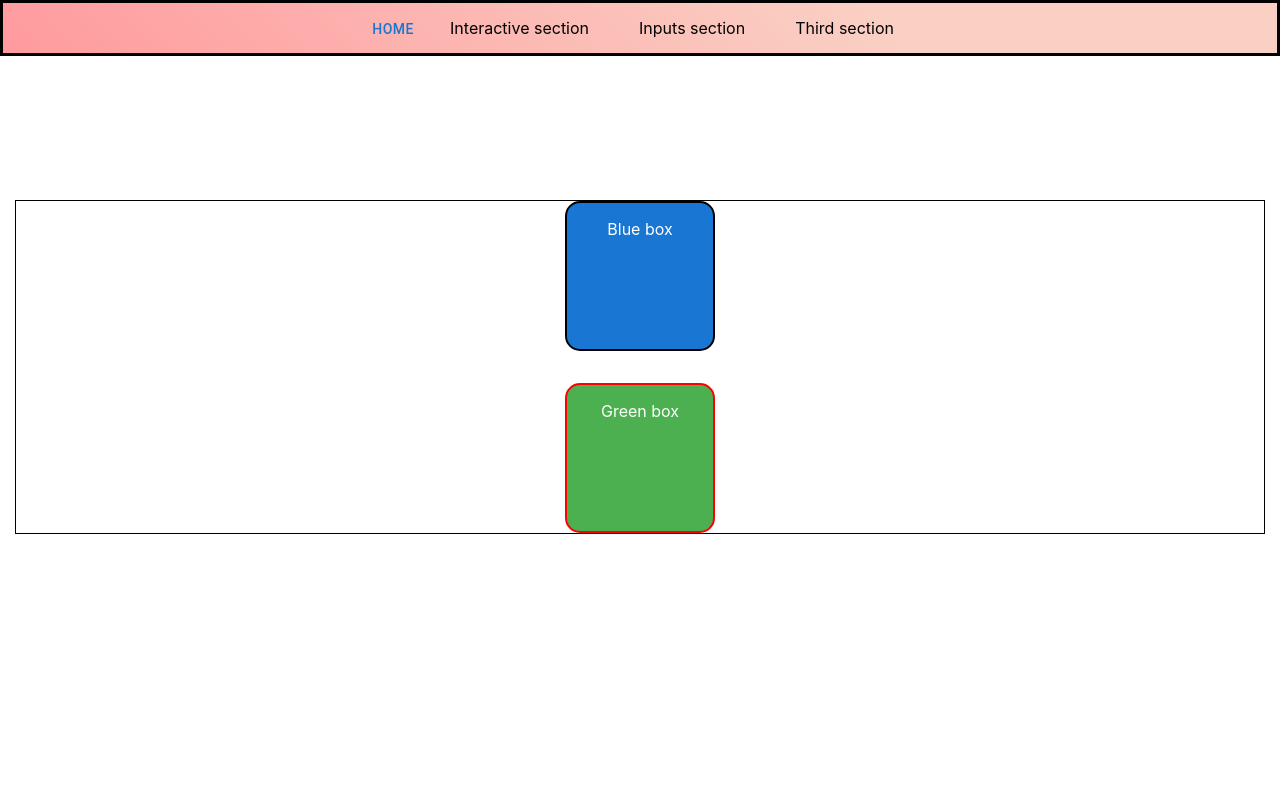
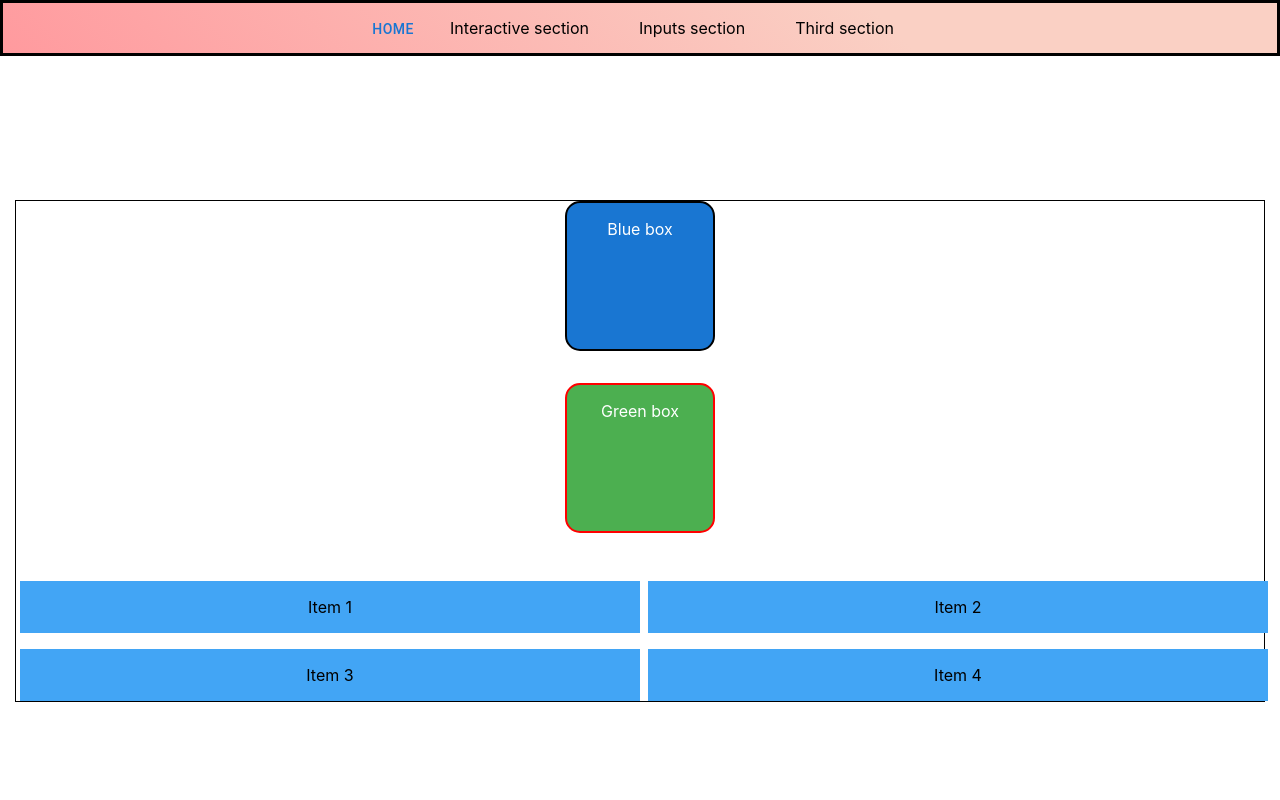
Before and after one commit to DantesSagan/materialNextReact, a Next.js app: page /box in a window 1280 px wide. Shown: the top 800 px of the page. Built offline with nearby package versions, Linux system fonts and the light colour scheme.

Commit message:
16 grid component

```diff
--- a/components/layout/navbar.js
+++ b/components/layout/navbar.js
@@ -203,7 +203,7 @@ export default function Navbar({ color }) {
                     {' '}
                     <Button variant='contained'>
                       {' '}
-                      <Link href='/box'>Link to Box</Link>
+                      <Link href='/box'>Link to Box and Grid</Link>
                     </Button>
                   </ButtonGroup>
                 </Stack>
--- a/package.json
+++ b/package.json
@@ -23,6 +23,7 @@
   "devDependencies": {
     "@types/node": "^17.0.23",
     "eslint": "8.12.0",
-    "eslint-config-next": "12.1.2"
+    "eslint-config-next": "12.1.2",
+    "typescript": "^4.6.3"
   }
 }
--- a/pages/box/index.js
+++ b/pages/box/index.js
@@ -1,4 +1,4 @@
-import { Box, Divider, Stack } from '@mui/material';
+import { Box, Divider, Grid, Stack } from '@mui/material';
 import React from 'react';
 
 export default function IndexBox() {
@@ -48,6 +48,38 @@ export default function IndexBox() {
       >
         Green box
       </Box>
+      {/*
+      1 Grid component under the hood uses the flexbox module
+      2 The Grid consists of 12 columns
+      3 Each item in the grid can take up one or more columns as its width
+      4 There are five breakpoints each corresponding to a certain device width
+      5 xs for mobile device size, sm for tablet, md for desktop, lg and xl for larger monitors
+      6 We can assign integer values to each breakpoint which indicates how many of the 12
+    available columns are occupied by that item when the viewport satisfies that breakpoint constraints
+    If you need to select some many similar text or component that you need to change. Select with combination of the buttons Ctrl + D text and then press Ctrl + F2, and this is select all  occurrences.
+       */}
+      <Grid container my={4} rowSpacing={2} columnSpacing={1}>
+        <Grid item xs={6}>
+          <Box bgcolor='primary.light' p={2}>
+            Item 1
+          </Box>
+        </Grid>
+        <Grid item xs={6}>
+          <Box bgcolor='primary.light' p={2}>
+            Item 2
+          </Box>
+        </Grid>
+        <Grid item xs={6}>
+          <Box bgcolor='primary.light' p={2}>
+            Item 3
+          </Box>
+        </Grid>
+        <Grid item xs={6}>
+          <Box bgcolor='primary.light' p={2}>
+            Item 4
+          </Box>
+        </Grid>
+      </Grid>
     </Stack>
   );
 }
```
Also changed, not shown: pages/calculator/index.tsx (+23 -2 lines), 1 other file (tests, documents, lock files or other folders).
